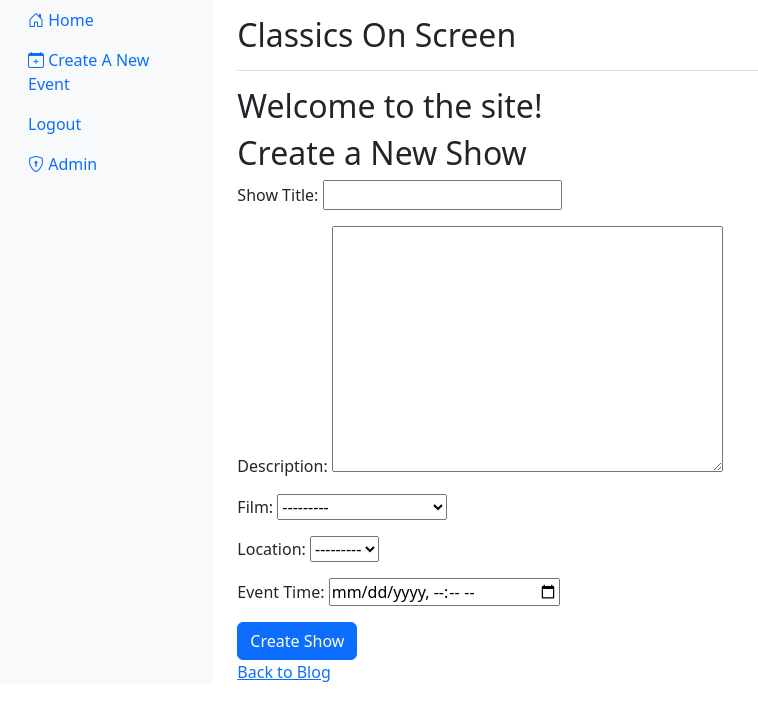
After one commit to betterlucky/ClassicsOnScreen, a Django app: page /show/create/ in a window 1280 px wide. The commit adds this page. Shown: the top 721 px of the page, without its empty margins (0-758 px from the left). Run offline with Django 4.2, Linux system fonts and the light colour scheme; a user stored in the database is signed in; data comes from the database, SQL or seed files in the repository; parts of the project's set-up code (start-up, migrations or seed data) failed here and were passed over.

Commit message:
added show creation

```diff
--- a/blog/apps.py
+++ b/blog/apps.py
@@ -3,4 +3,4 @@ from django.apps import AppConfig
 
 class BlogConfig(AppConfig):
     default_auto_field = "django.db.models.BigAutoField"
-    name = "Classics On Screen"
+    name = "blog"
--- a/blog/forms.py
+++ b/blog/forms.py
@@ -1,6 +1,7 @@
 from django import forms
 from django.contrib.auth.models import User
 from django.contrib.auth.forms import UserCreationForm
+from .models import Show
 
 class CustomUserCreationForm(UserCreationForm):
     class Meta:
@@ -19,3 +20,18 @@ class CommentForm(forms.Form):
             attrs={"class": "form-control", "placeholder": "Leave a comment!"}
         )
     )
+
+class ShowForm(forms.ModelForm):
+    class Meta:
+        model = Show
+        fields = ['title', 'body', 'film', 'location', 'eventtime']
+        widgets = {
+            'eventtime': forms.DateTimeInput(attrs={'type': 'datetime-local'}),
+        }
+        labels = {
+            'title': 'Show Title',
+            'body': 'Description',
+            'film': 'Film',
+            'location': 'Location',
+            'eventtime': 'Event Time',
+        }
--- a/blog/models.py
+++ b/blog/models.py
@@ -1,5 +1,8 @@
 from django.db import models
+from django.contrib.auth.models import AbstractUser
 
+class SiteUser(AbstractUser):
+    credits = models.IntegerField(blank=True, null=True, default=0)
 
 class Film(models.Model):
     name = models.CharField(max_length=60, unique=True)
@@ -13,26 +16,30 @@ class Location(models.Model):
     def __str__(self):
         return self.name
 
-
 class Show(models.Model):
-    title = models.CharField(max_length=255)
-    body = models.TextField()
-    created_by = models.CharField(max_length=60)
+    title = models.CharField(max_length=255, blank=False, unique=True)
+    body = models.TextField(blank=False)
+    created_by = models.ForeignKey("SiteUser", on_delete=models.CASCADE)
     created_on = models.DateTimeField(auto_now_add=True)
     last_modified = models.DateTimeField(auto_now=True)
-    film = models.ForeignKey("Film", on_delete=models.CASCADE)
-    location = models.ForeignKey("Location", on_delete=models.CASCADE)
-    eventtime = models.DateTimeField(blank=False, null=False)
+    film = models.ForeignKey("Film", on_delete=models.CASCADE, related_name="shows", blank=False)
+    location = models.ForeignKey("Location", on_delete=models.CASCADE, related_name="shows", blank=False)
+    eventtime = models.DateTimeField(blank=False)
+
+    class Meta:
+        ordering = ['-created_on']
 
     def __str__(self):
         return self.title
 
-
 class Comment(models.Model):
-    author = models.CharField(max_length=60)
+    author = models.ForeignKey("SiteUser", on_delete=models.CASCADE)
     body = models.TextField()
     created_on = models.DateTimeField(auto_now_add=True)
-    show = models.ForeignKey("Show", on_delete=models.CASCADE)
+    show = models.ForeignKey("Show", on_delete=models.CASCADE, related_name="comments")
+
+    class Meta:
+        ordering = ['-created_on']
 
     def __str__(self):
-        return f"{self.author} on '{self.show}'"
+        return f"{self.author.username} on '{self.show}'"
--- /dev/null
+++ b/blog/templates/blog/create_show.html
@@ -0,0 +1,11 @@
+{% extends "base.html" %}
+
+{% block page_content %}
+  <h2>Create a New Show</h2>
+  <form method="post">
+    {% csrf_token %}
+    {{ form.as_p }}
+    <button type="submit" class="btn btn-primary">Create Show</button>
+  </form>
+  <a href="{% url 'blog_index' %}">Back to Blog</a>
+{% endblock %}
--- a/blog/templates/blog/index.html
+++ b/blog/templates/blog/index.html
@@ -1,7 +1,7 @@
 {% extends "base.html" %}
 
 {% block page_title %}
-    <h2>Blog shows</h2>
+    <h2>Shows</h2>
 {% endblock page_title %}
 
 {% block page_content %}
@@ -13,13 +13,13 @@
                     <p>{{show.location.name}}</p>
                 </a>
                 <p> {{ show.eventtime.date}} at {{show.eventtime.time}} | Films:</p>
-                {{ show.created_on.date }} | Films:
                     <a href="{% url 'blog_film' show.film.name %}">
                         {{ show.film.name }}
                     </a>
 
             </small>
             <p>{{ show.body | slice:":400" }}...</p>
+            Event suggested by {{ show.created_by}} on {{ show.created_on.date }}
         {% endfor %}
     {% endblock shows %}
 {% endblock page_content %}
--- a/blog/urls.py
+++ b/blog/urls.py
@@ -6,6 +6,7 @@ from . import views
 urlpatterns = [
     path("", views.blog_index, name="blog_index"),
     path('register/', views.register, name='register'),
+    path('show/create/', views.create_show, name='create_show'),
     path("show/<int:pk>/", views.blog_detail, name="blog_detail"),
     path('film/<str:film_name>/', views.blog_film, name='blog_film'),
     path('location/<str:location_name>/', views.blog_location, name='blog_location'),
--- a/blog/views.py
+++ b/blog/views.py
@@ -1,8 +1,9 @@
 from django.http import HttpResponseRedirect, Http404
 from django.shortcuts import render, redirect
 from django.contrib.auth import login
+from django.contrib.auth.decorators import login_required
 
-from blog.forms import CommentForm, CustomUserCreationForm
+from blog.forms import CommentForm, CustomUserCreationForm, ShowForm
 from blog.models import Comment, Show, Film, Location
 
 def register(request):
@@ -60,3 +61,16 @@ def blog_detail(request, pk):
     context = {"show": show, "comments": comments, "form": form}
 
     return render(request, "blog/detail.html", context)
+
+@login_required
+def create_show(request):
+    if request.method == 'POST':
+        form = ShowForm(request.POST)
+        if form.is_valid():
+            show = form.save(commit=False)
+            show.created_by = request.user  # Assign the logged-in user as the creator
+            show.save()
+            return redirect('/')
+    else:
+        form = ShowForm()
+    return render(request, 'blog/create_show.html', {'form': form})
--- a/personal_blog/settings.py
+++ b/personal_blog/settings.py
@@ -12,6 +12,7 @@ https://docs.djangoproject.com/en/4.2/ref/settings/
 
 from pathlib import Path
 import os
+
 
 # Build paths inside the project like this: BASE_DIR / 'subdir'.
 BASE_DIR = Path(__file__).resolve().parent.parent
@@ -34,7 +35,8 @@ ALLOWED_HOSTS = []
 # Application definition
 
 INSTALLED_APPS = [
-    "blog.apps.BlogConfig",
+    'blog',
+  #  "blog.apps.BlogConfig",
     "django.contrib.admin",
     "django.contrib.auth",
     "django.contrib.contenttypes",
@@ -129,3 +131,5 @@ DEFAULT_AUTO_FIELD = "django.db.models.BigAutoField"
 # Redirect to home URL after login (Default redirects to /accounts/profile/)
 LOGIN_REDIRECT_URL = '/'
 LOGOUT_REDIRECT_URL = '/'
+
+AUTH_USER_MODEL = 'blog.SiteUser'
--- a/templates/base.html
+++ b/templates/base.html
@@ -3,35 +3,79 @@
 <head>
     <meta charset="utf-8">
     <title>Classics On Screen</title>
-    <link rel="stylesheet" href="https://cdn.simplecss.org/simple.min.css">
+    <!-- Bootstrap 5 CSS -->
+    <link href="https://cdn.jsdelivr.net/npm/bootstrap@5.3.1/dist/css/bootstrap.min.css" rel="stylesheet">
+    <!-- Optional Icons (Bootstrap Icons) -->
+    <link href="https://cdn.jsdelivr.net/npm/bootstrap-icons/font/bootstrap-icons.css" rel="stylesheet">
+    <!-- Bootstrap 5 JS Bundle -->
+    <script src="https://cdn.jsdelivr.net/npm/bootstrap@5.3.1/dist/js/bootstrap.bundle.min.js"></script>
 </head>
 
 <body>
-<h1>Classics On Screen</h1>
-<a href="{% url "blog_index" %}">Home</a>
-<hr>
-{% block page_title %}{% endblock page_title %}
-{% block page_content %}{% endblock page_content %}
-{% block sidebar %}
-    <ul class="sidebar-nav">
-
+    <div class="container-fluid">
+        <div class="row">
+            <!-- Sidebar -->
+            <nav class="col-md-3 col-lg-2 d-md-block bg-light sidebar collapse" id="sidebarMenu">
+                <div class="position-sticky">
+                    <ul class="nav flex-column">
+                        <li class="nav-item">
+                            <a class="nav-link active" href="{% url 'blog_index' %}">
+                                <i class="bi bi-house-door"></i> Home
+                            </a>
+                        </li>
                         {% if user.is_authenticated %}
-            <li>User: {{ user.get_username }}</li>
-            <li>
+                            <li class="nav-item">
+                                <a class="nav-link" href="{% url 'create_show' %}">
+                                    <i class="bi bi-calendar-plus"></i> Create A New Event
+                                </a>
+                            </li>
+                            <li class="nav-item">
                                 <form id="logout-form" method="post" action="{% url 'logout' %}">
                                     {% csrf_token %}
-                    <button type="submit" class="btn btn-link">Logout</button>
+                                    <button type="submit" class="btn btn-link nav-link">Logout</button>
                                 </form>
                             </li>
                         {% else %}
-            <li><a href="{% url 'login' %}?next={{ request.path }}">Login</a></li>
+                            <li class="nav-item">
+                                <a class="nav-link" href="{% url 'login' %}?next={{ request.path }}">
+                                    <i class="bi bi-box-arrow-in-right"></i> Login
+                                </a>
+                            </li>
                         {% endif %}
+                        {% if user.is_staff %}
+                            <li class="nav-item">
+                                <a class="nav-link" href="{% url 'admin:index' %}">
+                                    <i class="bi bi-shield-lock"></i> Admin
+                                </a>
+                            </li>
+                        {% endif %}
+                    </ul>
+                </div>
+            </nav>
 
-        {% if user.is_staff %}
-            <li><a href="{% url 'admin:index' %}">Admin</a></li>
-        {% endif %}
+            <!-- Main Content -->
+            <main class="col-md-9 ms-sm-auto col-lg-10 px-md-4">
+                <!-- Header for the content -->
+                <div class="d-flex justify-content-between flex-wrap flex-md-nowrap align-items-center pt-3 pb-2 mb-3 border-bottom">
+                    <h1 class="h2">Classics On Screen</h1>
+                    <!-- Toggle Button for Sidebar (only visible on small screens) -->
+                    <button class="btn btn-primary d-md-none" type="button" data-bs-toggle="collapse" data-bs-target="#sidebarMenu" aria-expanded="false" aria-controls="sidebarMenu">
+                        Toggle Sidebar
+                    </button>
+                </div>
 
-    </ul>
-{% endblock sidebar %}
+                <!-- Page Title Block -->
+                {% block page_title %}
+                <h2>{% block page_title_content %}Welcome to the site!{% endblock page_title_content %}</h2>
+                {% endblock page_title %}
+
+                <!-- Page Content Block -->
+                {% block page_content %}
+                <p>Welcome to the main content area. Add your content here!</p>
+                {% endblock page_content %}
+            </main>
+        </div>
+    </div>
+
 </body>
 </html>
```
Also changed, not shown: templates/base copy.html (added, +41 -0 lines), blog/migrations/0002_alter_comment_options_alter_show_options_and_more.py (added), db.sqlite3. Lines whose indentation alone changed are shown as unchanged.
